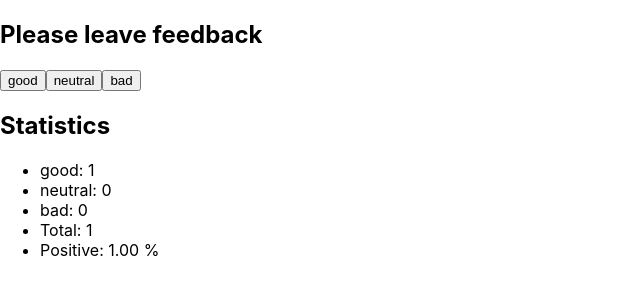
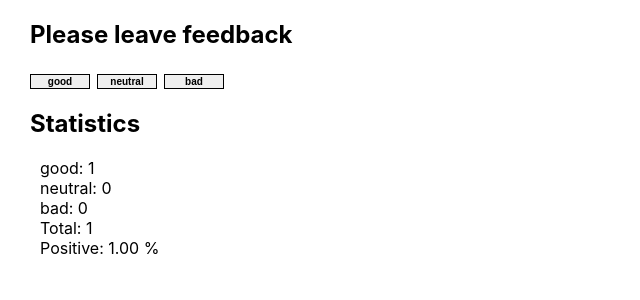
Before and after one commit to MaksymilianBilski/goit-react-hw-02-feedback, a React (Create React App) app: page / in a window 1280 px wide. Both pictures are taken after a click on the button "good". Shown: the top 300 px of the page, without its empty margins (0-640 px from the left). Built offline with nearby package versions, Linux system fonts and the light colour scheme.

Commit message:
basic css

```diff
--- a/src/components/FeedbackOptions/FeedbackOptions.jsx
+++ b/src/components/FeedbackOptions/FeedbackOptions.jsx
@@ -1,10 +1,11 @@
 import React, { Component } from "react";
+import css from './FeedbackOptions.module.css'
 
 export class FeedbackOptions extends Component {
     static defaultProps = {
         options: [],
     }
     render() {
-        return (this.props.options.map(btn => (<button type="button" onClick={this.props.buttonClick}>{btn}</button>)))
+        return (this.props.options.map(btn => (<button className={css.button} type="button" onClick={this.props.buttonClick}>{btn}</button>)))
     }
 }
--- /dev/null
+++ b/src/components/FeedbackOptions/FeedbackOptions.module.css
@@ -0,0 +1,15 @@
+.button{
+    width: 60px;
+    font-size: 10px;
+    font-weight: 700;
+    cursor: pointer;
+    border: 1px solid
+}
+
+.button:nth-last-child(n+2){
+    margin-right: 7px;
+}
+
+.button:hover{
+    background-color: bisque;
+}
--- a/src/components/Section/Section.jsx
+++ b/src/components/Section/Section.jsx
@@ -1,6 +1,8 @@
+import css from './Section.module.css'
+
 export const Section = ({ title, children }) => {
 
-    return <section>
+    return <section className={css.section}>
         <h2>{title}</h2>
         {children}
     </section>
--- /dev/null
+++ b/src/components/Section/Section.module.css
@@ -0,0 +1,3 @@
+.section{
+    margin-left: 30px;
+}
--- a/src/components/Statistics/Statistics.jsx
+++ b/src/components/Statistics/Statistics.jsx
@@ -1,5 +1,5 @@
 import React, { Component } from "react";
-
+import css from './Statistics.module.css'
 
 export class Statistics extends Component {
     static defaultProps = {
@@ -18,7 +18,7 @@ export class Statistics extends Component {
         }
         else
             return (
-                <ul>
+                <ul className={css.list}>
                     <li>good: {this.props.stats.good}</li>
                     <li>neutral: {this.props.stats.neutral}</li>
                     <li>bad: {this.props.stats.bad}</li>
--- /dev/null
+++ b/src/components/Statistics/Statistics.module.css
@@ -0,0 +1,4 @@
+.list{
+    list-style: none;
+    padding-left: 10px;
+}
```
Also changed, not shown: src/components/Notification/Notification.jsx (deleted).
